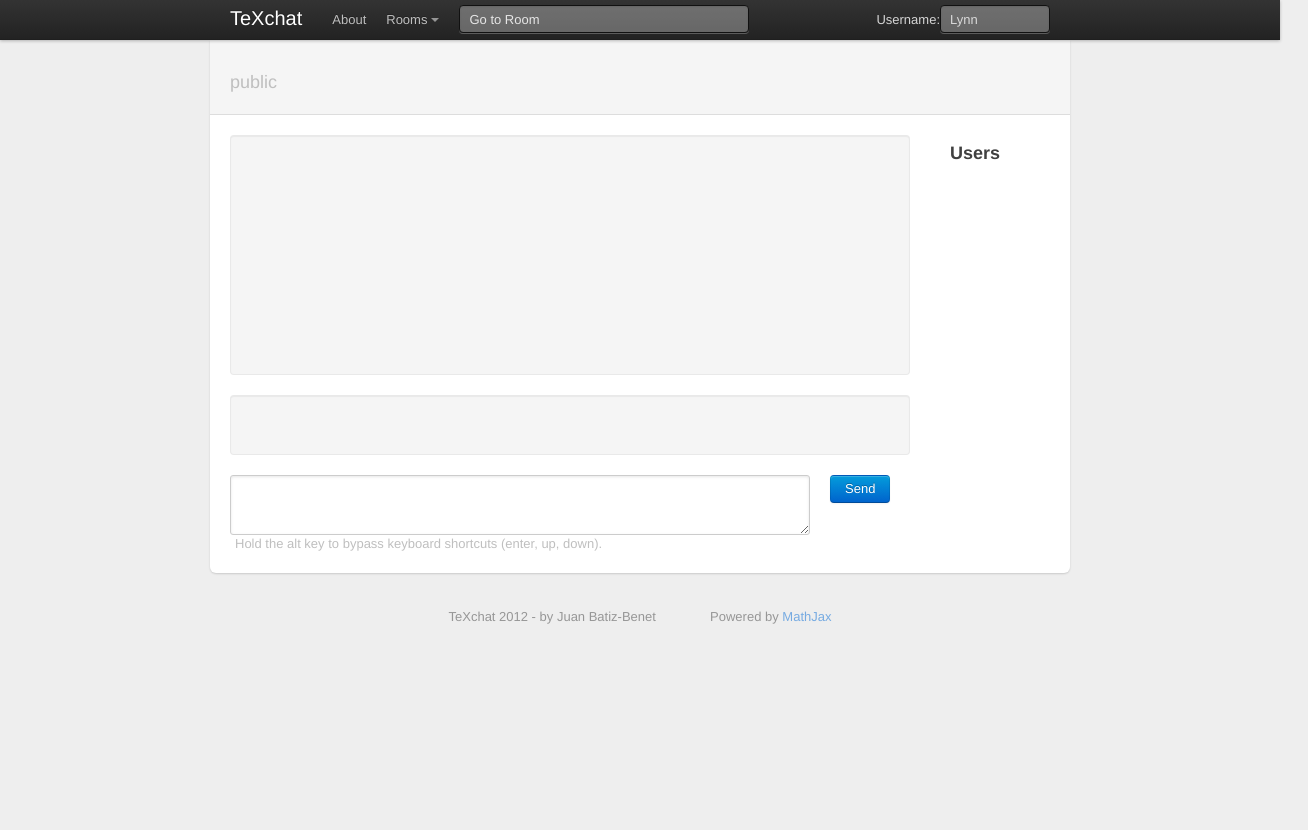
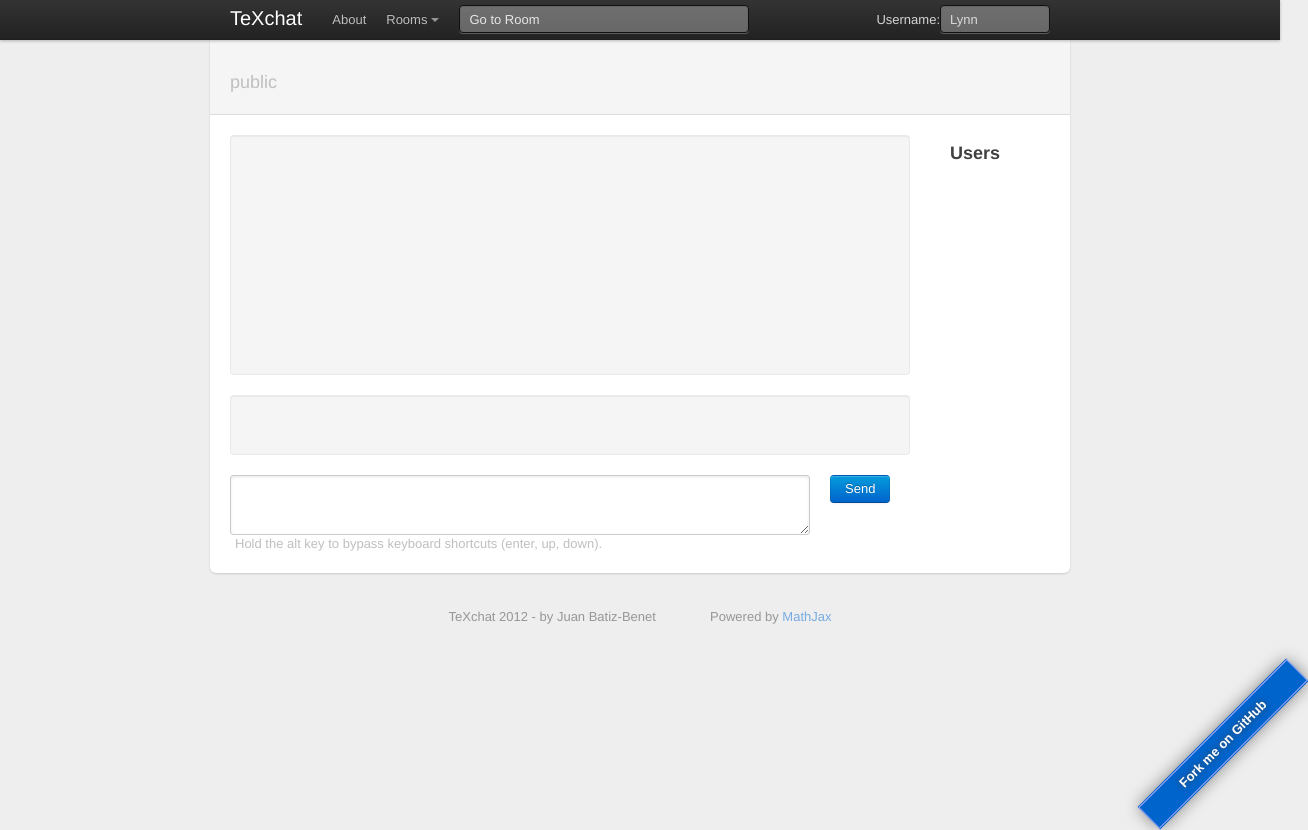
Before and after one commit to jbenet/TeXchat, a website: page frontend/index.html in a window 1280 px wide. Shown: the whole page, 1308 px wide, since content can reach past the window. Before the commit the page ends 800 px from the top, so only its background shows below. Drawn offline with nearby package versions, Linux system fonts and the light colour scheme; some packages are replaced by stand-ins of ours; no server answers.

Commit message:
added github fork banner

```diff
--- a/frontend/css/texchat.css
+++ b/frontend/css/texchat.css
@@ -114,3 +114,33 @@ ul.nav li.dropdown:hover ul.dropdown-menu{
 div.modal #roomlist tbody tr {
   cursor: pointer;
 }
+
+
+.github-ribbon {
+  z-index: 10000;
+  background-color: #0064CD;
+  overflow: hidden;
+  /* top left corner */
+  position: absolute;
+  right: -3em;
+  bottom: 2.5em;
+  /* 45 deg ccw rotation */
+  -moz-transform: rotate(-135deg);
+  -webkit-transform: rotate(-45deg);
+  /* shadow */
+  -moz-box-shadow: 0 0 1em #888;
+  -webkit-box-shadow: 0 0 1em #888;
+  font-size: 16px;
+}
+.github-ribbon a {
+  border: 1px solid #aaf;
+  color: #fff;
+  display: block;
+  font: bold 81.25% 'Helvetiva Neue', Helvetica, Arial, sans-serif;
+  margin: 0.05em 0 0.075em 0;
+  padding: 0.5em 3.5em;
+  text-align: center;
+  text-decoration: none;
+  /* shadow */
+  text-shadow: 0 0 0.5em #444;
+}
--- a/frontend/index.html
+++ b/frontend/index.html
@@ -191,6 +191,12 @@ title="Reveal this e-mail address" >
       </div>
     </div>
 
+
+    <div class="github-ribbon">
+      <a href="http://github.com/jbenet/TeXchat" target="_blank">
+        Fork me on GitHub</a>
+    </div>
+
   </body>
 
   <script id="message-template" type="text/x-handlebars-template">
```
